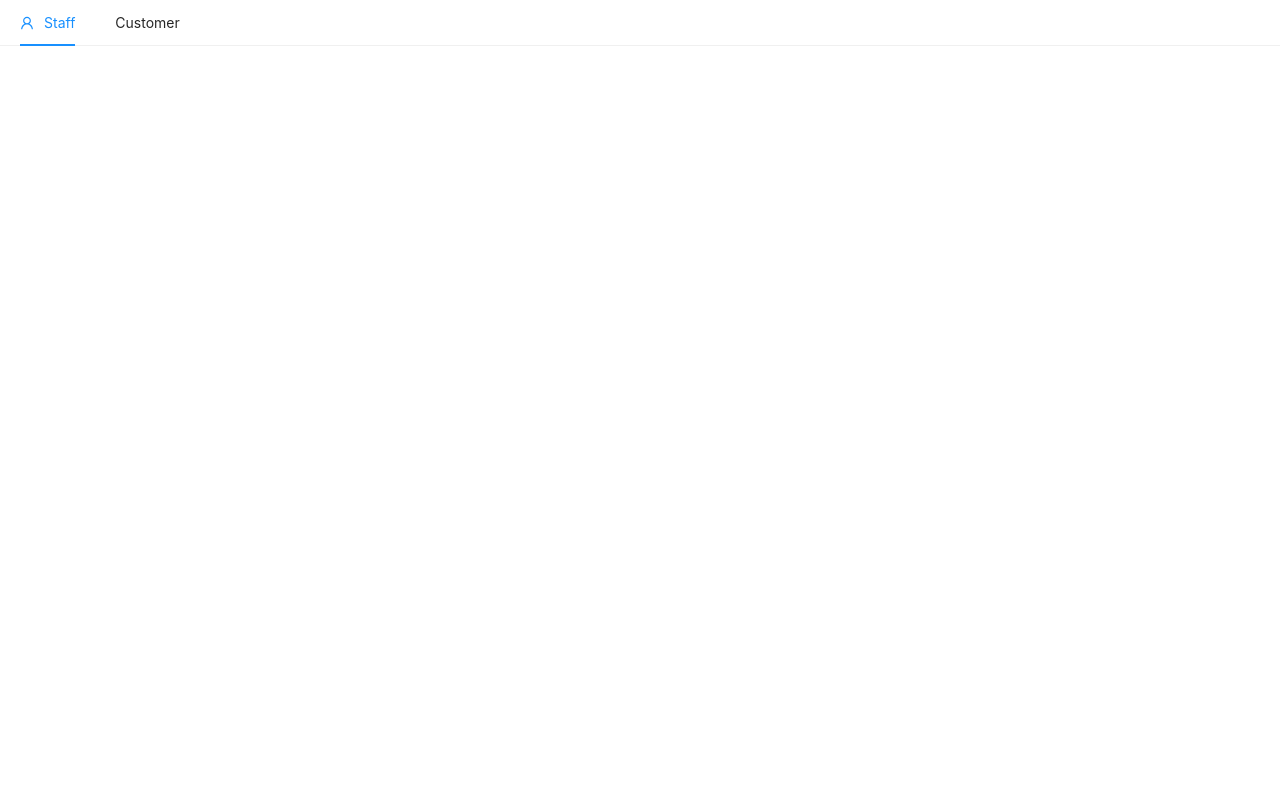
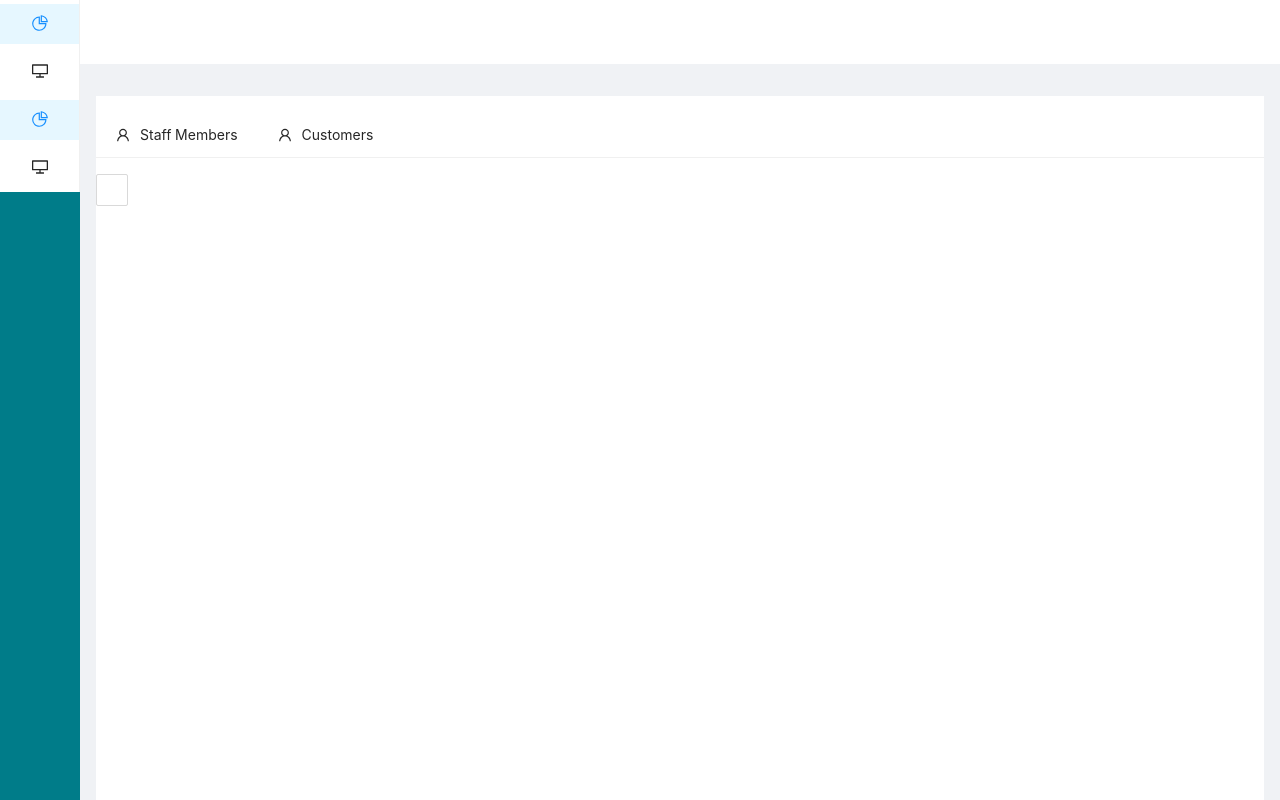
Before and after one commit to dikshit18/trouver-admin-app, a React (Create React App) app: page /landing in a window 1280 px wide. Shown: the top 800 px of the page. Built offline with nearby package versions, Linux system fonts and the light colour scheme.

Commit message:
Landing page configured, in progress

```diff
--- a/src/components/Menu.js
+++ b/src/components/Menu.js
@@ -1,24 +1,42 @@
 import React from "react";
-import { UserOutlined } from "@ant-design/icons";
-import { Menu } from "antd";
-const { SubMenu } = Menu;
+import styled from "styled-components";
+import { Menu, Layout, Breadcrumb } from "antd";
+import "antd/dist/antd.css";
+import SideKick from "./SideKick";
+import UserList from "./UserList";
+import SearchBar from "./SearchBar";
+const { Header, Content, Footer } = Layout;
 const handleClick = () => {};
+
+const HeaderStyle = {
+  backgroundColor: "#fff",
+  width: "100%",
+  top: 0
+};
+
 const MenuComponent = props => {
   return (
-    <Menu
-      onClick={handleClick}
-      // selectedKeys={[this.state.current]}
-      mode="horizontal"
-    >
-      <Menu.Item key="mail" icon={<UserOutlined />}>
-        Staff
-      </Menu.Item>
-      <Menu.Item key="alipay">
-        <a href="https://ant.design" target="_blank" rel="noopener noreferrer">
-          Customer
-        </a>
-      </Menu.Item>
-    </Menu>
+    <Layout style={{ minHeight: "100vh" }}>
+      <SideKick />
+      <Layout className="site-layout">
+        <Header
+          style={{
+            ...HeaderStyle
+          }}
+        />
+        <Content
+          style={{
+            margin: "2rem 1rem",
+            height: "100vh",
+            backgroundColor: "#fff"
+          }}
+        >
+          <UserList />
+          <SearchBar />
+        </Content>
+        <Footer />
+      </Layout>
+    </Layout>
   );
 };
 export default MenuComponent;
--- /dev/null
+++ b/src/components/SearchBar.js
@@ -0,0 +1,18 @@
+import React from "react";
+import "antd/dist/antd.css";
+import { Input } from "antd";
+import { UserOutlined } from "@ant-design/icons";
+const handleClick = e => {
+  //   console.log("click ", e);
+  //   this.setState({
+  //     current: e.key
+  //   });
+};
+const searchBar = props => {
+  return (
+    <>
+      <Input style={{ width: "2rem", marginTop: "1rem" }} />
+    </>
+  );
+};
+export default searchBar;
--- /dev/null
+++ b/src/components/SideKick.js
@@ -0,0 +1,33 @@
+import React from "react";
+import { DesktopOutlined, PieChartOutlined } from "@ant-design/icons";
+import { Menu, Layout } from "antd";
+import "antd/dist/antd.css";
+const { Sider } = Layout;
+const sideKick = props => {
+  return (
+    <Sider
+      theme={"light"}
+      collapsed={true}
+      style={{ backgroundColor: "#007C89" }}
+    >
+      <Menu theme="light" defaultSelectedKeys={["1"]} mode="inline">
+        <Menu.Item key="1" icon={<PieChartOutlined />}>
+          Option 1
+        </Menu.Item>
+        <Menu.Item key="2" icon={<DesktopOutlined />}>
+          Option 2
+        </Menu.Item>
+      </Menu>
+      <Menu theme="light" defaultSelectedKeys={["1"]} mode="inline">
+        <Menu.Item key="1" icon={<PieChartOutlined />}>
+          Option 1
+        </Menu.Item>
+        <Menu.Item key="2" icon={<DesktopOutlined />}>
+          Option 2
+        </Menu.Item>
+      </Menu>
+    </Sider>
+  );
+};
+
+export default sideKick;
--- /dev/null
+++ b/src/components/UserList.js
@@ -0,0 +1,28 @@
+import React from "react";
+import "antd/dist/antd.css";
+import { Menu } from "antd";
+import { UserOutlined } from "@ant-design/icons";
+const handleClick = e => {
+  //   console.log("click ", e);
+  //   this.setState({
+  //     current: e.key
+  //   });
+};
+const userList = props => {
+  return (
+    <Menu
+      onClick={handleClick}
+      // selectedKeys={[this.state.current]}
+      mode="horizontal"
+      style={{ marginTop: "1rem" }}
+    >
+      <Menu.Item key="staff" icon={<UserOutlined />}>
+        Staff Members
+      </Menu.Item>
+      <Menu.Item key="customer" icon={<UserOutlined />}>
+        Customers
+      </Menu.Item>
+    </Menu>
+  );
+};
+export default userList;
```
Also changed, not shown: src/components/Footer.js (added, +14 -0 lines).
